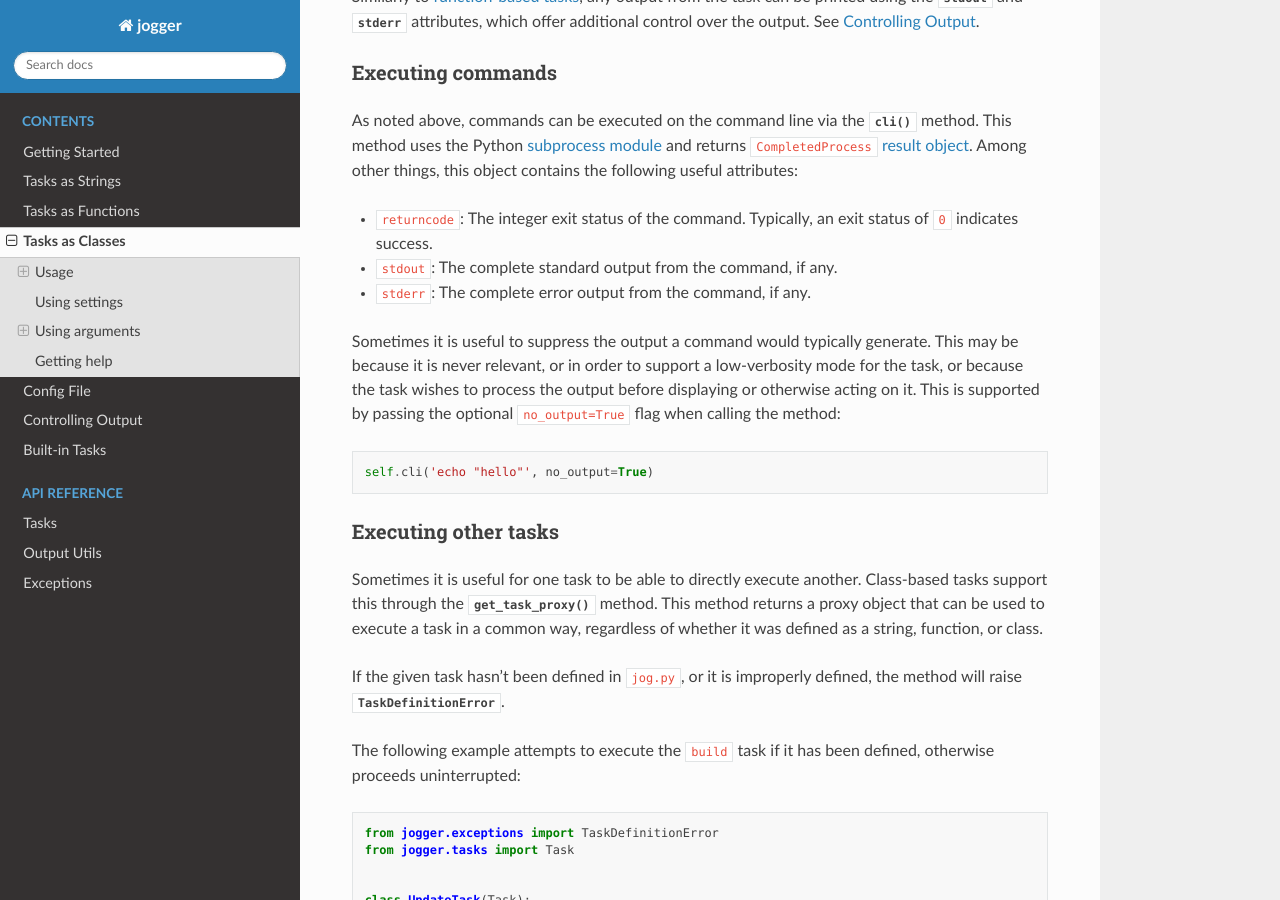
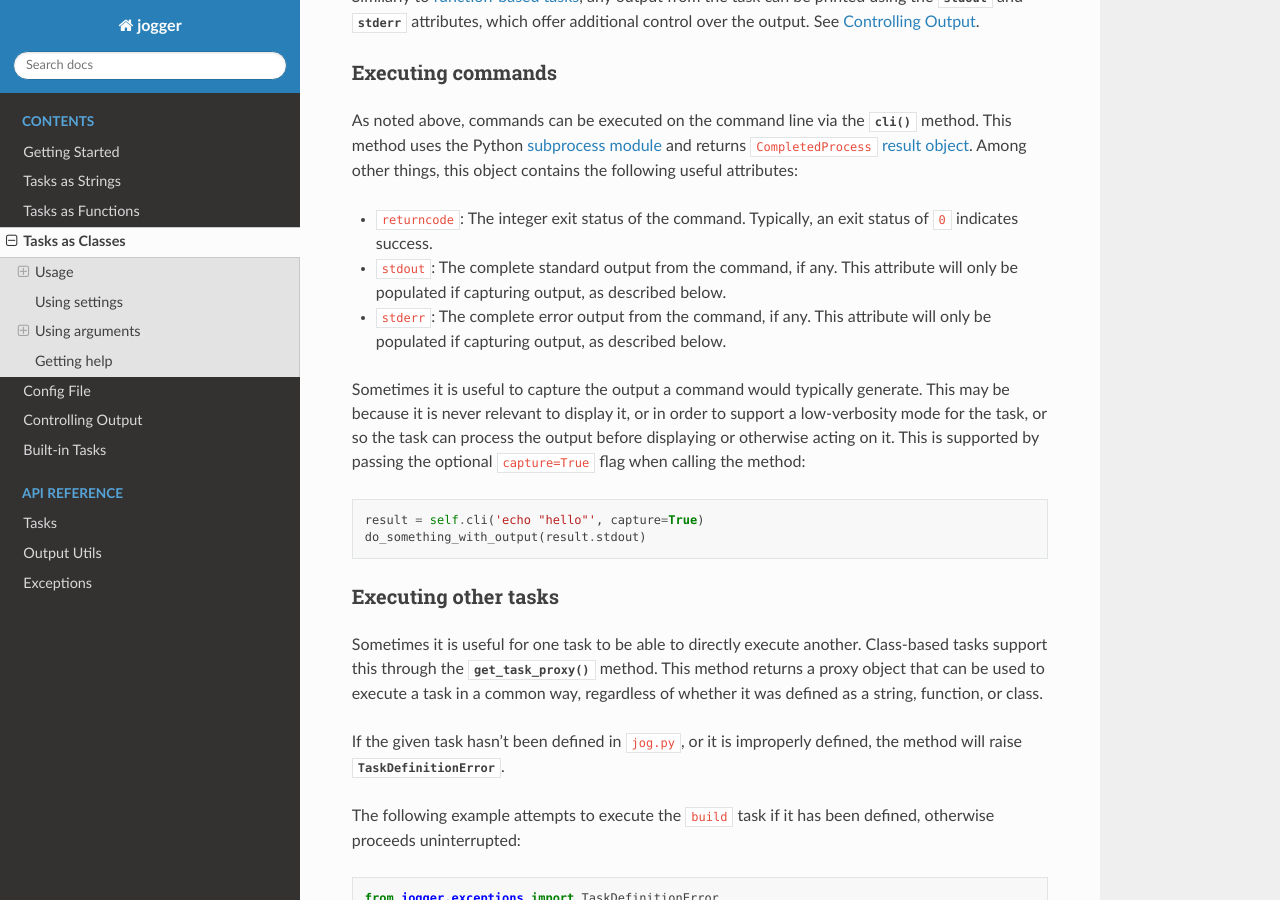
Before and after one commit to oogles/jog, a Sphinx documentation site: the page built from docs/topics/class_tasks.rst, in a window 1280 px wide and 900 px high, scrolled down 911 px. Built offline with Sphinx 7.4.7 and the Read the Docs theme 2.0.0, drawn with Linux system fonts in a browser that asks for light colours.

Commit message:
Improved handling of output when using Task.cli() - both for display and capture.

```diff
--- a/docs/topics/class_tasks.rst
+++ b/docs/topics/class_tasks.rst
@@ -47,14 +47,15 @@ Executing commands
 As noted above, commands can be executed on the command line via the :meth:`~Task.cli` method. This method uses the Python `subprocess module <https://docs.python.org/3/library/subprocess.html>`_ and returns ``CompletedProcess`` `result object <https://docs.python.org/3/library/subprocess.html#subprocess.CompletedProcess>`_. Among other things, this object contains the following useful attributes:
 
 * ``returncode``: The integer exit status of the command. Typically, an exit status of ``0`` indicates success.
-* ``stdout``: The complete standard output from the command, if any.
-* ``stderr``: The complete error output from the command, if any.
+* ``stdout``: The complete standard output from the command, if any. This attribute will only be populated if capturing output, as described below.
+* ``stderr``: The complete error output from the command, if any. This attribute will only be populated if capturing output, as described below.
 
-Sometimes it is useful to suppress the output a command would typically generate. This may be because it is never relevant, or in order to support a low-verbosity mode for the task, or because the task wishes to process the output before displaying or otherwise acting on it. This is supported by passing the optional ``no_output=True`` flag when calling the method:
+Sometimes it is useful to capture the output a command would typically generate. This may be because it is never relevant to display it, or in order to support a low-verbosity mode for the task, or so the task can process the output before displaying or otherwise acting on it. This is supported by passing the optional ``capture=True`` flag when calling the method:
 
 .. code-block:: python
 
-    self.cli('echo "hello"', no_output=True)
+    result = self.cli('echo "hello"', capture=True)
+    do_something_with_output(result.stdout)
 
 Executing other tasks
 ---------------------
```
Also changed, not shown: 2 other files.
